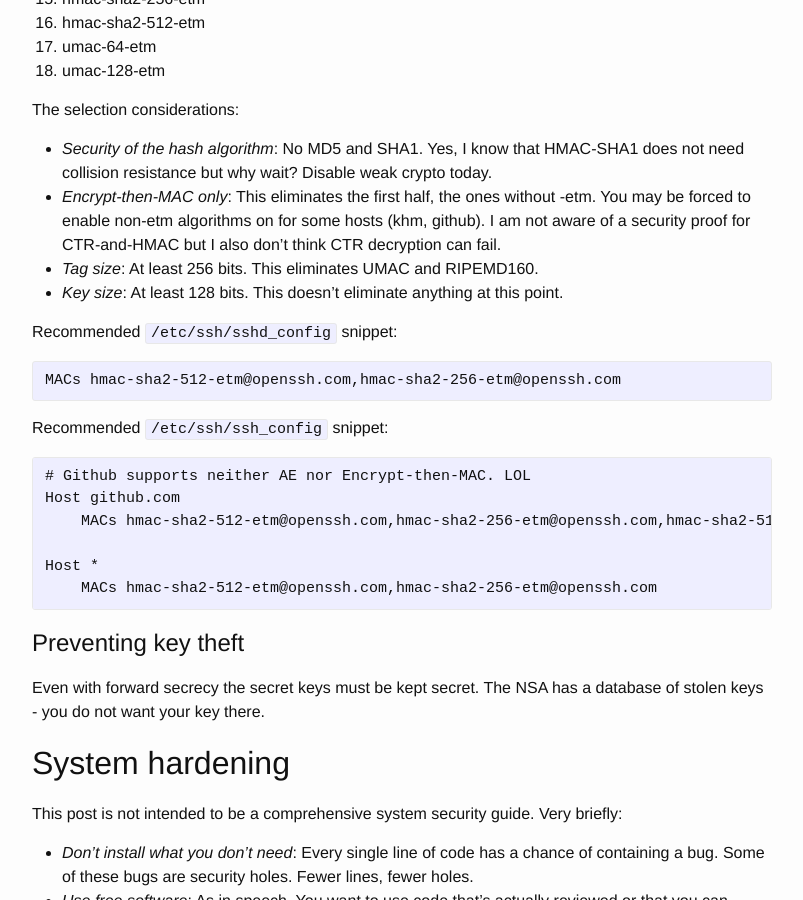
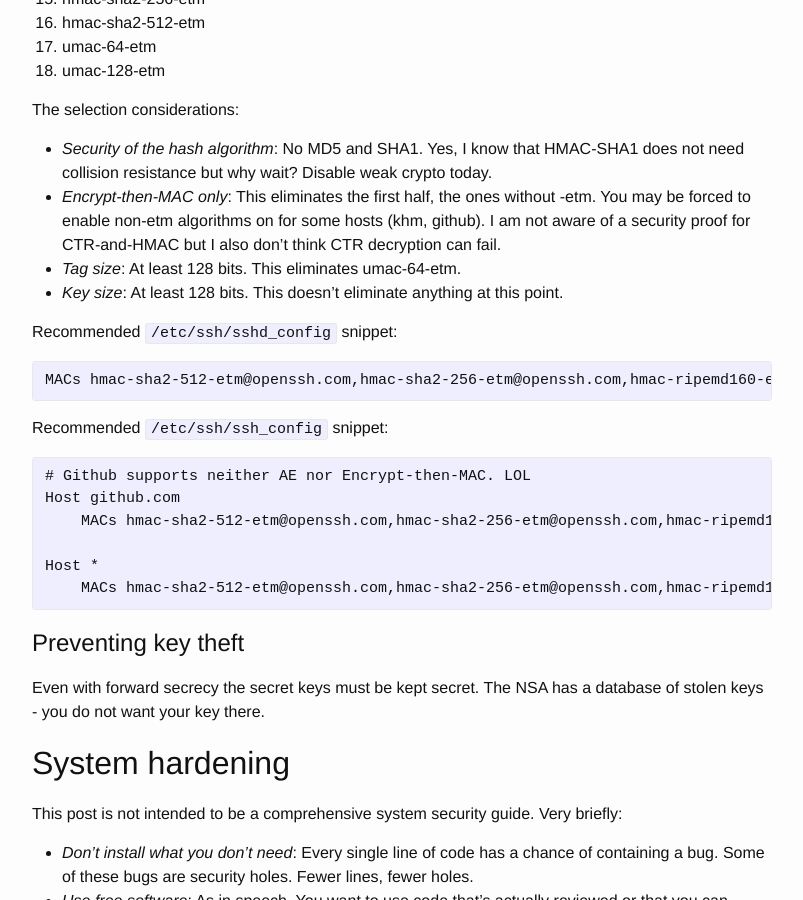
Before and after one commit to stribika/stribika.github.io, a Jekyll site: the page built from _posts/2015-01-04-secure-secure-shell.md, in a window 1280 px wide and 900 px high, scrolled down 5076 px. Shown: the whole window, without its empty margins (238-1041 px from the left). Built offline with Jekyll 4.4.1, drawn with Linux system fonts in a browser that asks for light colours.

Commit message:
Allow shorter tag lengths.

```diff
--- a/_posts/2015-01-04-secure-secure-shell.md
+++ b/_posts/2015-01-04-secure-secure-shell.md
@@ -244,24 +244,24 @@ The selection considerations:
   You may be forced to enable non-etm algorithms on for some hosts (khm, github).
   I am not aware of a security proof for CTR-and-HMAC but I also don't think CTR decryption can fail.
 * *Tag size*:
-  At least 256 bits.
-  This eliminates UMAC and RIPEMD160.
+  At least 128 bits.
+  This eliminates umac-64-etm.
 * *Key size*:
   At least 128 bits.
   This doesn't eliminate anything at this point.
 
 Recommended `/etc/ssh/sshd_config` snippet:
 
-<pre><code>MACs hmac-sha2-512-etm@openssh.com,hmac-sha2-256-etm@openssh.com</code></pre>
+<pre><code>MACs hmac-sha2-512-etm@openssh.com,hmac-sha2-256-etm@openssh.com,hmac-ripemd160-etm@openssh.com,umac-128-etm@openssh.com</code></pre>
 
 Recommended `/etc/ssh/ssh_config` snippet:
 
 <pre><code># Github supports neither AE nor Encrypt-then-MAC. LOL
 Host github.com
-    MACs hmac-sha2-512-etm@openssh.com,hmac-sha2-256-etm@openssh.com,hmac-sha2-512
+    MACs hmac-sha2-512-etm@openssh.com,hmac-sha2-256-etm@openssh.com,hmac-ripemd160-etm@openssh.com,umac-128-etm@openssh.com,hmac-sha2-512
 
 Host *
-    MACs hmac-sha2-512-etm@openssh.com,hmac-sha2-256-etm@openssh.com</code></pre>
+    MACs hmac-sha2-512-etm@openssh.com,hmac-sha2-256-etm@openssh.com,hmac-ripemd160-etm@openssh.com,umac-128-etm@openssh.com</code></pre>
 
 # Preventing key theft
 
```
